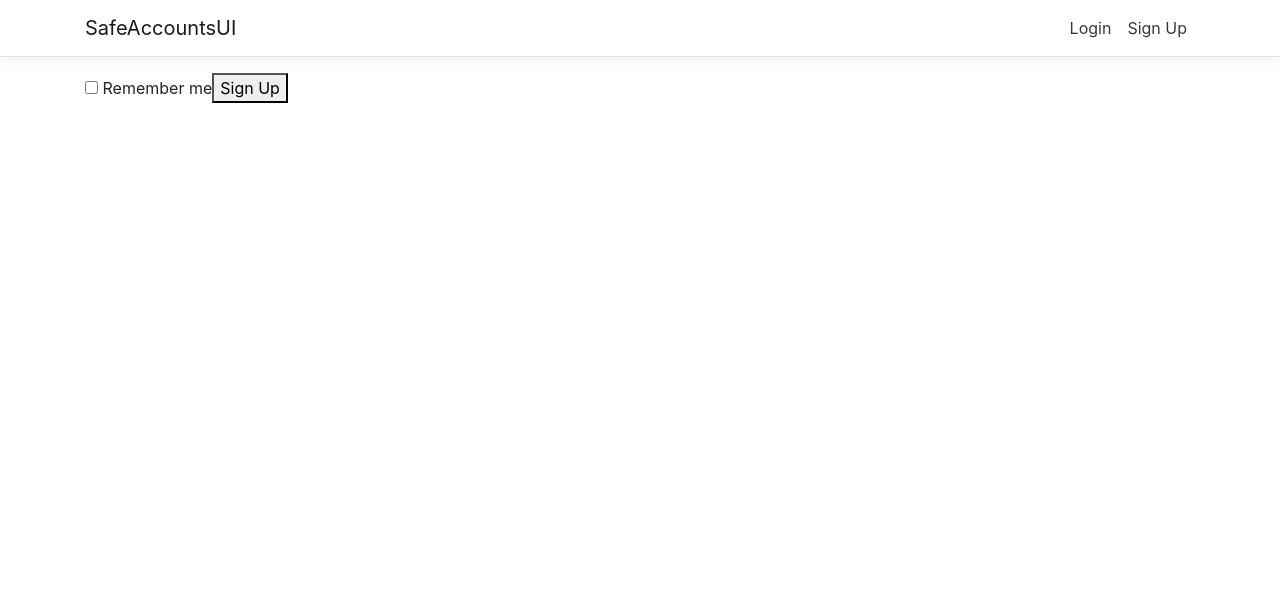
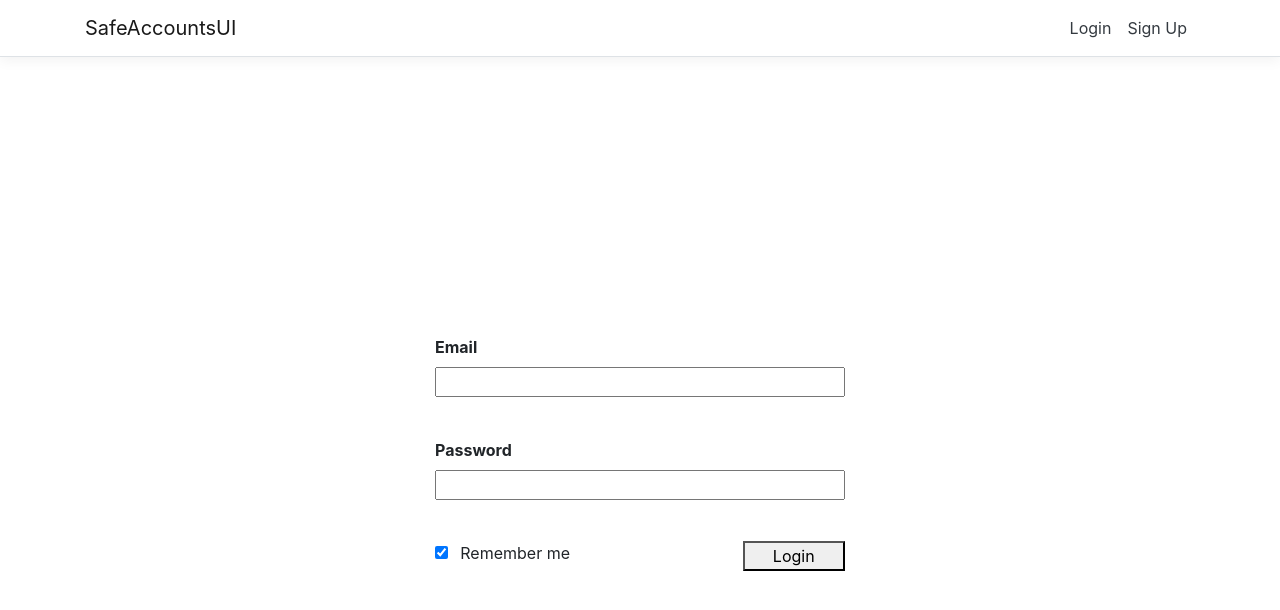
Before and after one commit to mehrwegflasche/SafeAccountsUI, a React (Create React App) app in the folder ClientApp/: page /login in a window 1280 px wide. Shown: the top 610 px of the page. Built offline with nearby package versions, Linux system fonts and the light colour scheme.

Commit message:
modify signup a bit and add basic html for login

```diff
--- /dev/null
+++ b/ClientApp/src/components/Login/Login.css
@@ -0,0 +1,24 @@
+.div_login {
+    margin-top: 25%;
+    display: flex;
+    flex-direction: column;
+    justify-content: center;
+    align-items: center;
+}
+
+.div_login_buttons {
+    margin-top: 10%;
+}
+
+#lbl_login_password {
+    margin-top: 10%;
+}
+
+#lbl-login-remember {
+    margin-left: 3%;
+}
+
+#btn_login {
+    float: right;
+    width: 25%;
+}
--- a/ClientApp/src/components/Login/Login.js
+++ b/ClientApp/src/components/Login/Login.js
@@ -1,32 +1,38 @@
 import React, { Component } from 'react';
+import './Login.css';
 
 export class Login extends Component {
     static displayName = Login.name;
 
     constructor(props) {
         super(props);
-    this.state = { currentCount: 0 };
-    this.incrementLogin = this.incrementLogin.bind(this);
-  }
-
-  incrementLogin() {
-    this.setState({
-      currentCount: this.state.currentCount + 1
-    });
-    }
-
-    static RememberMeChanged(event) {
-        this.setState({ rememberMe: !this.state.rememberMe });
+        this.state = { rememberMe: false };
+        this.OnChangeRemeberMe = this.OnChangeRemeberMe.bind(this);
     }
 
     render() {
         return (
-        <div>
-            <div class="div-login-buttons">
-                <label><input type="checkbox" defaultChecked={this.state.rememberMe} id="chk-input-remember" onChange={this.state.RememberMeChanged}></input> Remember me</label>
-                <button id="btn-login" type="submit">Sign Up</button>
+            <div class="div_login">
+                <form id="form_login" onSubmit={this.login}>
+                    <div class="container">
+                        <label id="lbl_login_email" htmlFor="text_input_login_email"><b>Email</b></label><br />
+                        <input class="text_input_login_email" type="text" placeholder="" id="text_input_login_email" size="35" required></input>
+                        <br />
+                        <label id="lbl_login_password" htmlFor="text_input_login_password"><b>Password</b></label><br />
+                        <input class="text_input_login_password" type="password" placeholder="" id="text_input_login_password" size="35" required></input>
+                        <br />
+                        <div class="div_login_buttons">
+                            <input type="checkbox" defaultChecked="unchecked" onClick={this.OnChangeRemeberMe} id="input_chk_login_remember"></input>
+                            <label id="lbl-login-remember">Remember me</label>
+                            <button id="btn_login" type="submit">Login</button>
                         </div>
+                    </div>
+                </form>
             </div>
         );
     }
+
+    OnChangeRemeberMe() {
+
     }
+}
--- a/ClientApp/src/components/SignUp/SignUp.css
+++ b/ClientApp/src/components/SignUp/SignUp.css
@@ -1,17 +1,9 @@
 .div_signup {
-    margin-top: 13%;
+    margin-top: 18%;
     display: flex;
     flex-direction: column;
     justify-content: center;
     align-items: center;
-}
-
-.text_input_signup_name {
-    float: right;
-}
-
-.div_signup_buttons {
-    margin-top: 10%;
 }
 
 #lbl_signup_lastname, #lbl_signup_email, #lbl_signup_pass {
--- a/ClientApp/src/components/SignUp/SignUp.js
+++ b/ClientApp/src/components/SignUp/SignUp.js
@@ -16,7 +16,7 @@ export class SignUp extends Component {
 
     render() {
         if (this.state.redirect)
-            return (<Redirect to="/home" />);
+            return (<Redirect to="/login" />);
 
         if (this.state.signedUp)
             return (<p>{this.state.data}</p>);
```
Lines whose indentation alone changed are shown as unchanged.
